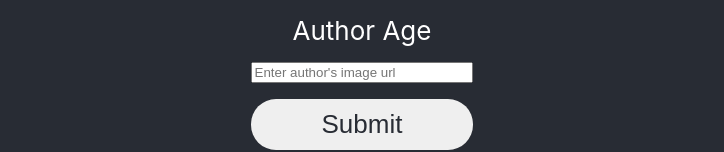
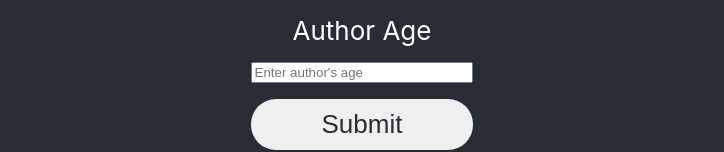
Before and after one commit to MarvinRoot/hoxton-node-quotes-frontend, a React (Vite) app: page /createQuote in a window 1280 px wide. Shown: the part 495-647 px from the top of the page, without its empty margins (278-1002 px from the left). Built offline with nearby package versions, Linux system fonts and the light colour scheme.

Commit message:
Little change on form

```diff
--- a/src/pages/CreateQuote.tsx
+++ b/src/pages/CreateQuote.tsx
@@ -36,7 +36,7 @@ export function CreateQuote() {
 
                 <label style={{ display: "grid", gap: "1rem" }}>
                     <span>Author Age</span>
-                    <input required name="img" type="text" placeholder="Enter author's image url" />
+                    <input required name="age" type="text" placeholder="Enter author's age" />
                 </label>
 
                 <button style={{color: "#282c34", padding: "10px", borderRadius: "25px", border: "none"}} type="submit" value="Submit">
```
